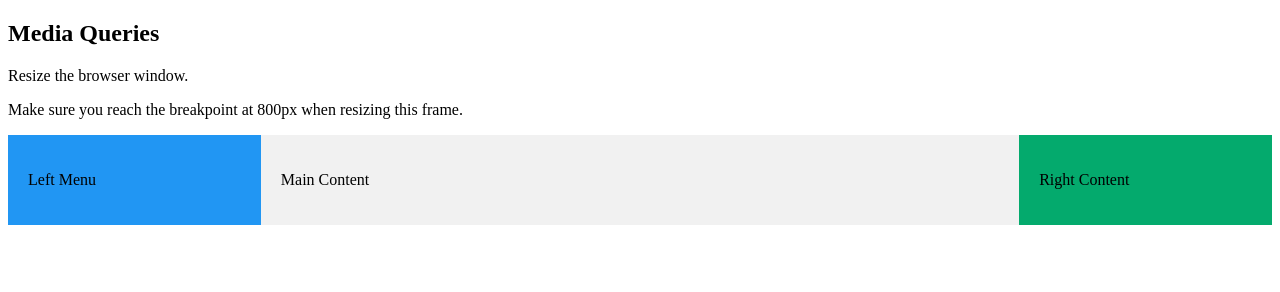
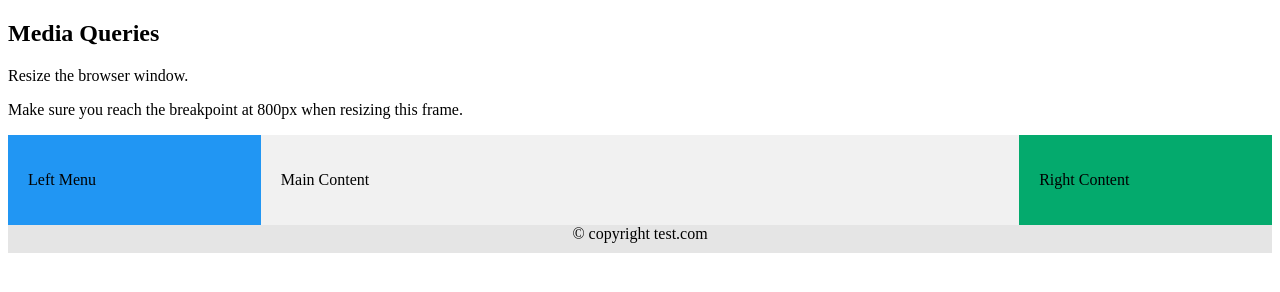
Before and after one commit to sharmababita/Kodeloftet_Dag7, a website: page index.html in a window 1280 px wide. Drawn offline with Linux system fonts and the light colour scheme.

Commit message:
Footer element

```diff
--- a/index.html
+++ b/index.html
@@ -30,6 +30,8 @@
   <div class="right">
     <p>Right Content</p>
   </div>
+
+  <div class="footer_div">© copyright test.com</div>
 </body>
 
 </html>
--- a/styles.css
+++ b/styles.css
@@ -25,6 +25,13 @@
   width: 20%;
   /* The width is 20%, by default */
 }
+.footer_div
+{
+  background-color:#e5e5e5;
+  text-align:center;
+  padding:10px;
+  margin-top:7px;
+}
 
 /* Use a media query to add a break point at 800px: */
 @media screen and (max-width: 800px) {
```
